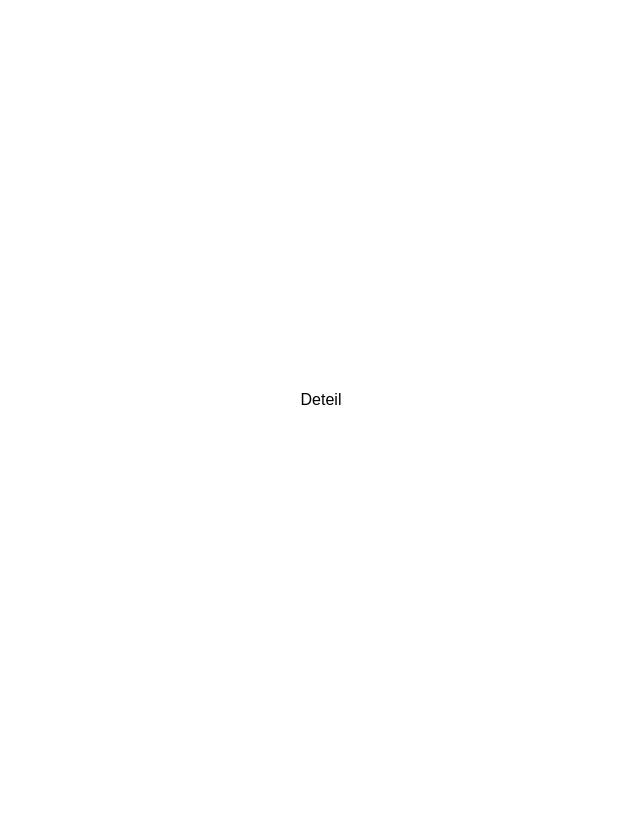
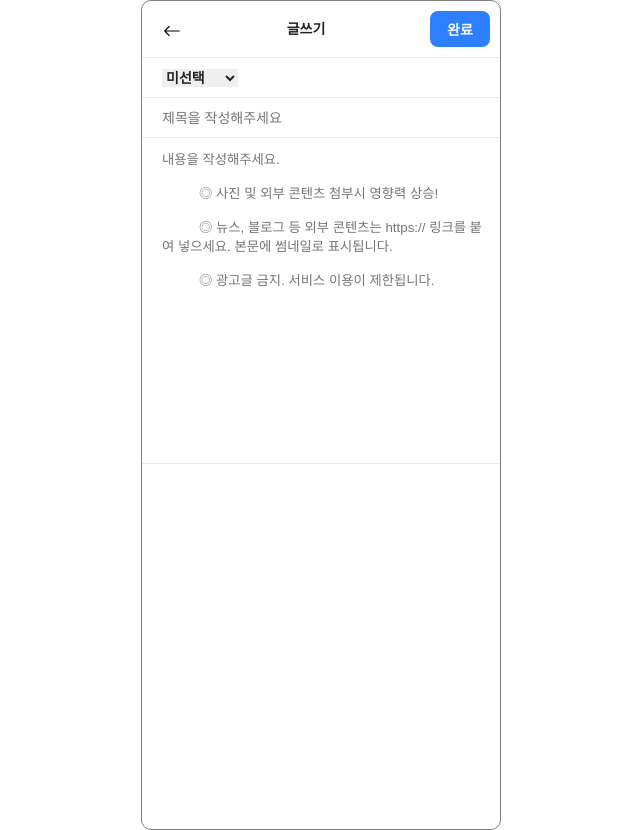
Before and after one commit to KAPUIST/CallBus, a React (Create React App) app: page /community/post/new in a window 1280 px wide. Shown: the whole page, without its empty margins (319-959 px from the left). Before the commit the page ends 800 px from the top, so only its background shows below. Built offline with nearby package versions, Linux system fonts and the light colour scheme; a web font is replaced by a local one.

Commit message:
Feat:글작성 페이지 css

```diff
--- a/package.json
+++ b/package.json
@@ -18,6 +18,7 @@
     "react-router-dom": "^6.3.0",
     "react-scripts": "5.0.1",
     "styled-components": "^5.3.5",
+    "sweetalert": "^2.1.2",
     "typescript": "^4.6.4",
     "web-vitals": "^2.1.4"
   },
--- a/src/pages/Home.tsx
+++ b/src/pages/Home.tsx
@@ -1,4 +1,5 @@
 import { useState, useEffect } from "react";
+import { useNavigate } from "react-router-dom";
 import styled from "styled-components";
 import axios from "axios";
 import CategorieTab from "../components/CategoryTab";
@@ -7,6 +8,10 @@ import Post from "../components/Post";
 const Home: React.FC = () => {
   const [categorieDB, setCategorieDB] = useState<any>([]);
   const [currentTab, setCurrntTab] = useState(0);
+  const navigator = useNavigate();
+  const handleMakePost = () => {
+    navigator("/community/post/new");
+  };
 
   const axios_GetCategorie = async () => {
     await axios
@@ -29,7 +34,7 @@ const Home: React.FC = () => {
       <Item>
         <Post currentTab={currentTab} />
       </Item>
-      <PostButton>글쓰기 ✍️</PostButton>
+      <PostButton onClick={() => handleMakePost()}>글쓰기 ✍️</PostButton>
     </Container>
   );
 };
@@ -54,6 +59,7 @@ const Header = styled.header`
   font-size: 22px;
 `;
 const PostButton = styled.button`
+  transition-duration: 0.4s;
   font-weight: 700;
   border: white;
   font-weight: 700;
@@ -66,6 +72,10 @@ const PostButton = styled.button`
   color: white;
   bottom: 12vh;
   right: 41vw;
+  :hover {
+    background-color: #e8e8e8; /* Green */
+    color: black;
+  }
 `;
 const Item = styled.div`
   overflow: auto;
--- a/src/pages/MakePost.tsx
+++ b/src/pages/MakePost.tsx
@@ -1,7 +1,180 @@
-import React from "react";
+import React, { useEffect, useState } from "react";
+import { useNavigate } from "react-router-dom";
+import styled from "styled-components";
+import swal from "sweetalert";
 
 const MakePost: React.FC = () => {
-  return <div>Deteil</div>;
+  const [selectCategorie, setSelectCategorie] = useState<string>("");
+  const [titleContent, setTitleContent] = useState<string>("");
+  const [textContent, setTextContent] = useState<any>("");
+  const [categorypk, setCategoryPk] = useState(0);
+  const [writtenAt, setWrittenAt] = useState<string>("");
+  const [photo, setPhoto] = useState<any>({
+    previewURL: "",
+  });
+  function getFullYmdStr() {
+    //년월일시분초 문자열 생성
+    var d = new Date();
+    return d.toISOString();
+  }
+  console.log(textContent);
+  console.log(titleContent);
+  console.log(selectCategorie);
+  const navigator = useNavigate();
+  const handleBackArrow = () => {
+    navigator("/community/list");
+  };
+  const handleSelect = (e: any) => {
+    setSelectCategorie(e.target.value);
+  };
+  const handleSubmit = () => {
+    if (selectCategorie && titleContent && textContent) {
+      const newPost = {
+        categortPk: selectCategorie,
+        title: titleContent,
+        content: textContent,
+        viewCount: 0,
+        likeCount: 0,
+        commentCount: 0,
+        imageUrl: photo,
+        writtenAt: getFullYmdStr(),
+        writerNickName: "손태권",
+        writerProfileUrl:
+          "https://static.zaritalk.com/profiles/profile-57-img-fox-39-39%403x.png",
+      };
+      window.localStorage.setItem("newPost", JSON.stringify(newPost));
+    } else {
+      swal("모든 내용을 작성해주세요");
+    }
+  };
+
+  return (
+    <Container>
+      <Nav>
+        <img
+          className="arrow"
+          src="../../arrow-left.svg"
+          alt="back-arrow"
+          onClick={() => handleBackArrow()}
+        />
+        <div className="make_post_tag">글쓰기</div>
+        <button className="make_post_submit" onClick={handleSubmit}>
+          완료
+        </button>
+      </Nav>
+      <Selector>
+        <select onChange={handleSelect}>
+          <option value="미선택">미선택</option>
+          <option value="대선청원">대선청원</option>
+          <option value="자유글">자유글</option>
+          <option value="질문/답변">질문/답변</option>
+          <option value="뉴스">뉴스</option>
+          <option value="노하우">노하우</option>
+        </select>
+      </Selector>
+      <Title>
+        <input
+          onChange={(e) => setTitleContent(e.target.value)}
+          className="title"
+          placeholder="제목을 작성해주세요"
+        ></input>
+      </Title>
+      <Content>
+        <textarea
+          onChange={(e) => setTextContent(e.target.value)}
+          className="content"
+          placeholder="내용을 작성해주세요.&#13;&#10;
+          ◎ 사진 및 외부 콘텐츠 첨부시 영향력 상승!&#13;&#10;
+          ◎ 뉴스, 블로그 등 외부 콘텐츠는 https:// 링크를 붙여 넣으세요. 본문에 썸네일로 표시됩니다.&#13;&#10;
+          ◎ 광고글 금지. 서비스 이용이 제한됩니다.
+        "
+        ></textarea>
+      </Content>
+    </Container>
+  );
 };
 
 export default MakePost;
+const Container = styled.div`
+  display: flex;
+  flex-direction: column;
+  border: solid grey 1px;
+  border-radius: 10px;
+  width: 360px;
+  height: 830px;
+`;
+const Nav = styled.div`
+  display: flex;
+  flex-direction: row;
+  justify-content: space-between;
+
+  border-bottom: 1px solid #e8e8e8;
+  .arrow {
+    width: 18px;
+    height: 18px;
+    margin: 21px 11px 10px 21px;
+    cursor: pointer;
+  }
+  .make_post_tag {
+    margin-top: 18px;
+    font-weight: 700;
+    font-size: 14px;
+    line-height: 21px;
+    text-align: center;
+    color: #222222;
+  }
+  .make_post_submit {
+    transition-duration: 0.4s;
+    margin: 10px;
+    width: 60px;
+    height: 36px;
+    background-color: #2c7fff;
+    border-radius: 8px;
+    font-weight: 700;
+    font-size: 14px;
+    display: flex;
+    align-items: center;
+    justify-content: center;
+    color: #ffffff;
+    border: #2c7fff;
+    cursor: pointer;
+    :hover {
+      background-color: #e8e8e8; /* Green */
+      color: black;
+    }
+  }
+`;
+
+const Selector = styled.div`
+  border-bottom: 1px solid #e8e8e8;
+  padding: 11px 0px 10px 20px;
+  > select {
+    display: inline-block;
+
+    border: 0px;
+    font-size: 14px;
+    font-weight: 700;
+    color: #222222;
+  }
+`;
+const Title = styled.div`
+  padding: 11px 0px 10px 20px;
+  border-bottom: 1px solid #e8e8e8;
+  .title {
+    width: 324px;
+    font-size: 14px;
+    font-weight: 500;
+    border: 0;
+  }
+`;
+const Content = styled.div`
+  padding: 11px 0px 10px 20px;
+
+  border-bottom: 1px solid #e8e8e8;
+  .content {
+    width: 320px;
+    border: none;
+    resize: none;
+    height: 300px;
+  }
+`;
```
Also changed, not shown: 1 other file (tests, documents, lock files or other folders).
